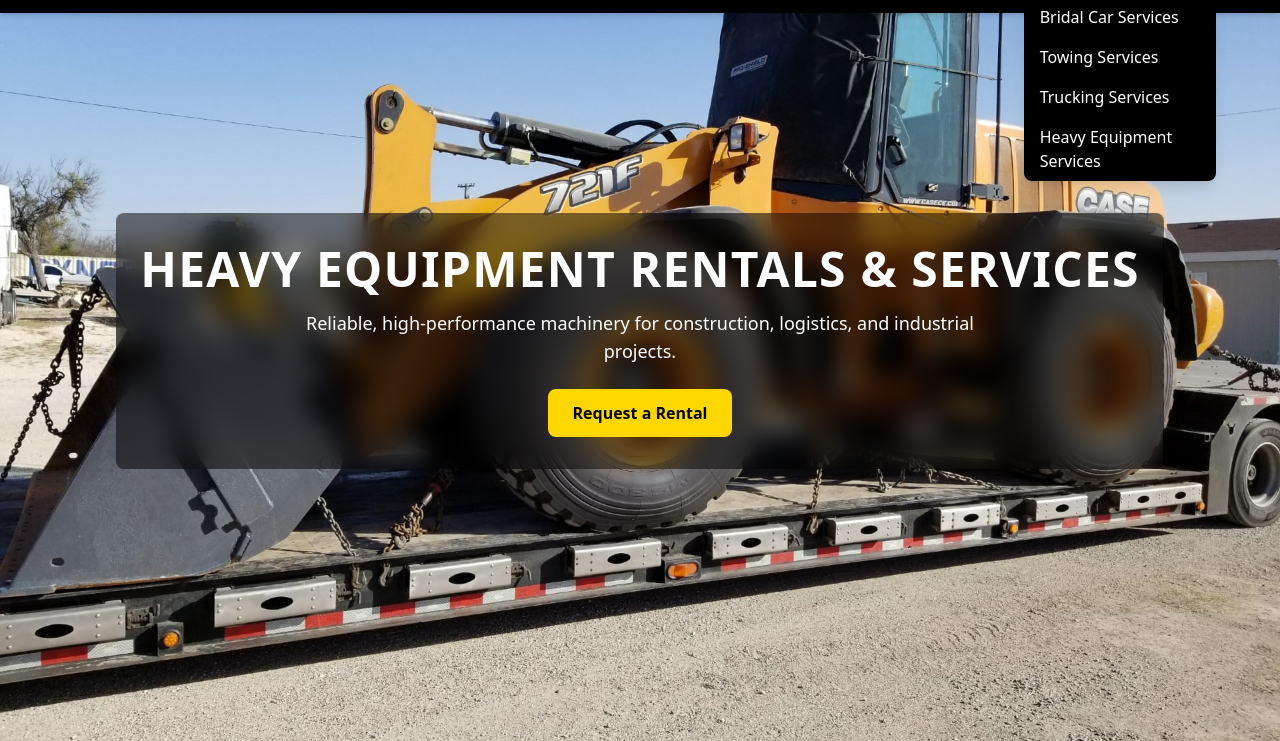
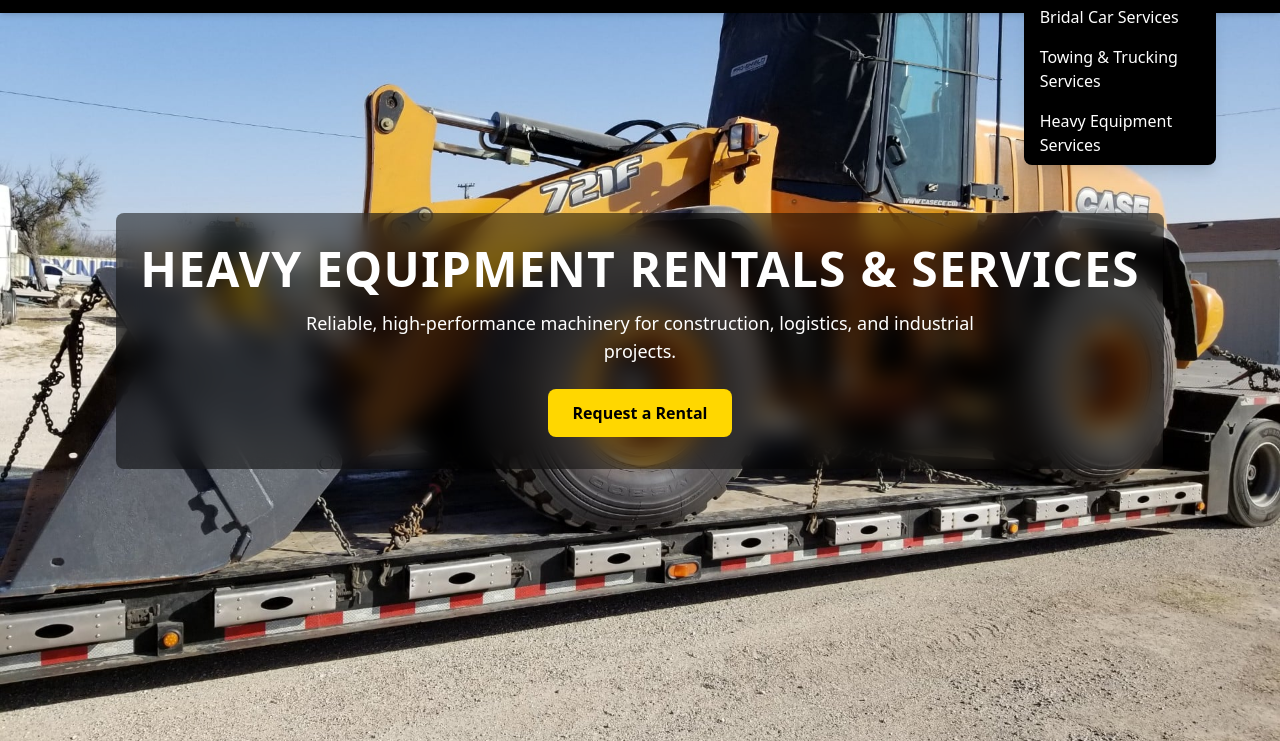
Before and after one commit to Fjondaniel/Fortuno-penguin, a plain HTML site: page heavy-rental.html in a window 1280 px wide. Both pictures are taken after a click on the button "Services ▼". Shown: the part 59-800 px from the top of the page. Drawn offline with nearby package versions, Linux system fonts and the light colour scheme; a small style sheet from the web is missing.

Commit message:
Update heavy-rental.html

```diff
--- a/heavy-rental.html
+++ b/heavy-rental.html
@@ -88,8 +88,7 @@
                     </button>
                     <ul id="dropdown-menu" class="hidden absolute left-0 mt-2 w-48 bg-black text-white rounded-lg shadow-lg">
                         <li><a href="bridal-car.html" class="block px-4 py-2 hover:bg-gray-700">Bridal Car Services</a></li>
-                        <li><a href="towing.html" class="block px-4 py-2 hover:bg-gray-700">Towing Services</a></li>
-                        <li><a href="#service3" class="block px-4 py-2 hover:bg-gray-700">Trucking Services</a></li>
+                        <li><a href="towing.html" class="block px-4 py-2 hover:bg-gray-700">Towing & Trucking Services</a></li>
                         <li><a href="heavy-rental.html" class="block px-4 py-2 hover:bg-gray-700">Heavy Equipment Services</a></li>
 
                     </ul>
```
